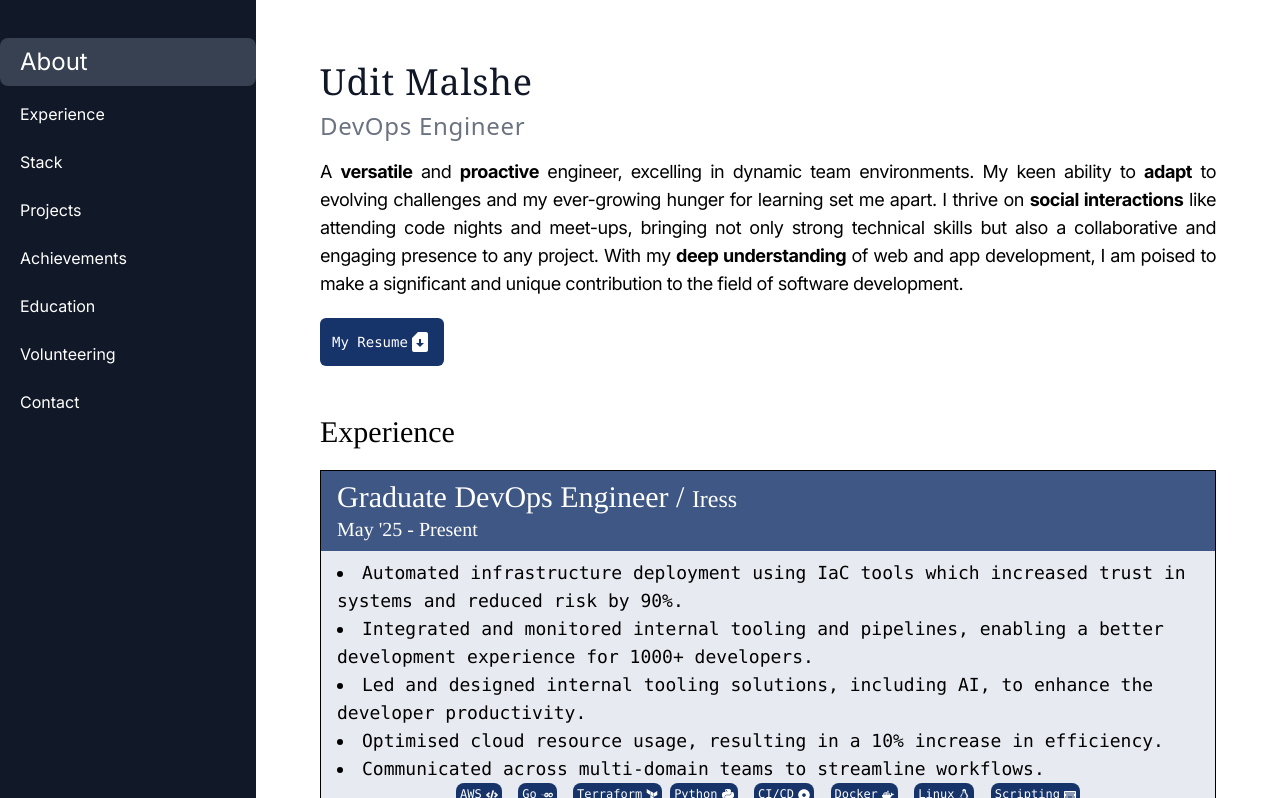
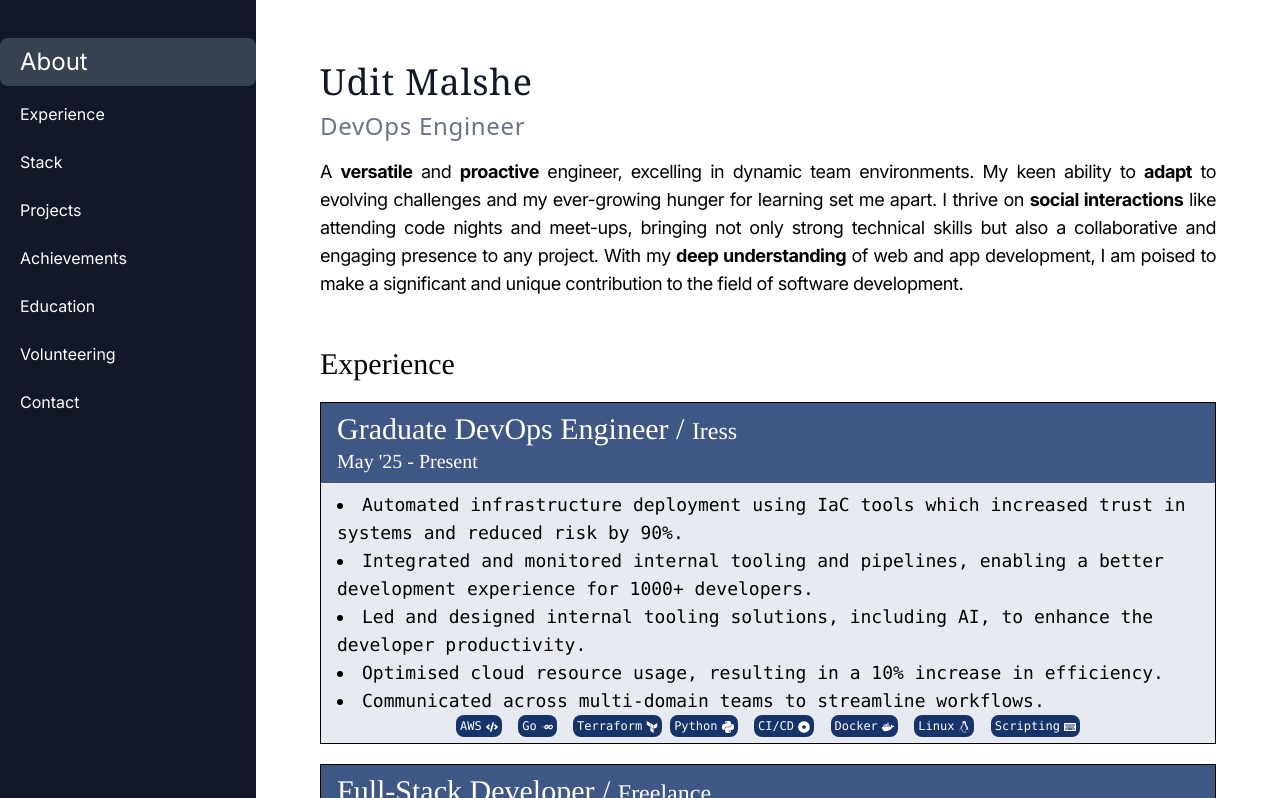
Before and after one commit to udit710/udit710.github.io, a Next.js app: page / in a window 1280 px wide. Shown: the part 802-1600 px from the top of the page. Built offline with nearby package versions, Linux system fonts and the light colour scheme.

Commit message:
remove resume

```diff
--- a/src/app/components/Intro.tsx
+++ b/src/app/components/Intro.tsx
@@ -11,8 +11,7 @@ function Intro() {
                     A <b>versatile</b> and <b>proactive</b> engineer, excelling in dynamic team environments. My keen ability to <b>adapt</b> to evolving challenges and my ever-growing hunger for learning set me apart. I thrive on <b>social interactions</b> like attending code nights and meet-ups, bringing not only strong technical skills but also a collaborative and engaging presence to any project. With my <b>deep understanding</b> of web and app development, I am poised to make a significant and unique contribution to the field of software development.
                 </p>
             </text>
-            <br />
-            <button className="p-3 bg-blue text-white rounded-md font-mono">
+            {/* <button className="p-3 bg-blue text-white rounded-md font-mono">
                 <a
                     href="/resume.pdf"
                     target="_blank"
@@ -20,7 +19,7 @@ function Intro() {
                 >
                     <ImageText text="My Resume" IconEl={MdSimCardDownload} imageSrc={""} />
                 </a>
-            </button>
+            </button> */}
         </div>
     );
 }
```
Also changed, not shown: 2 other files (tests, documents, lock files or other folders).
